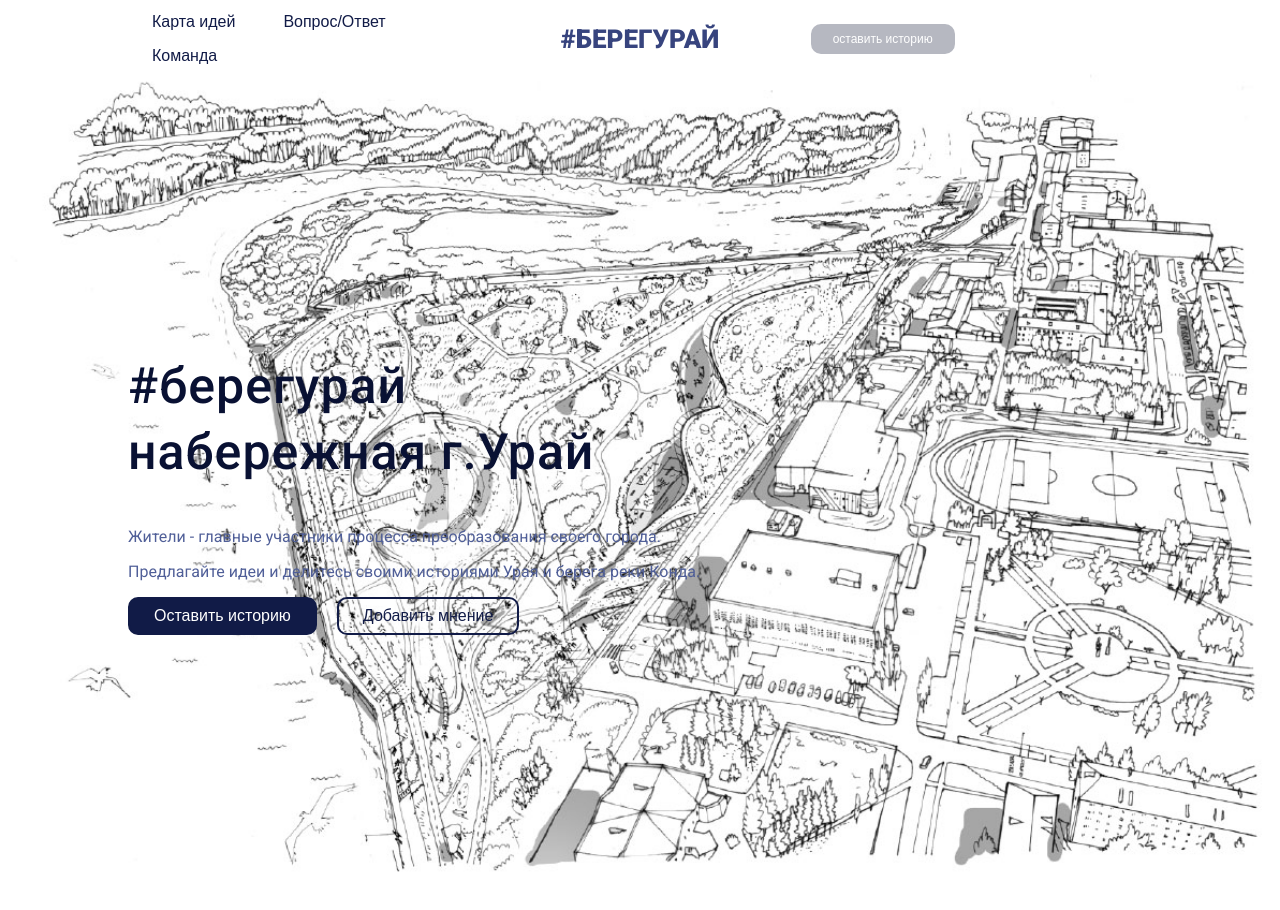
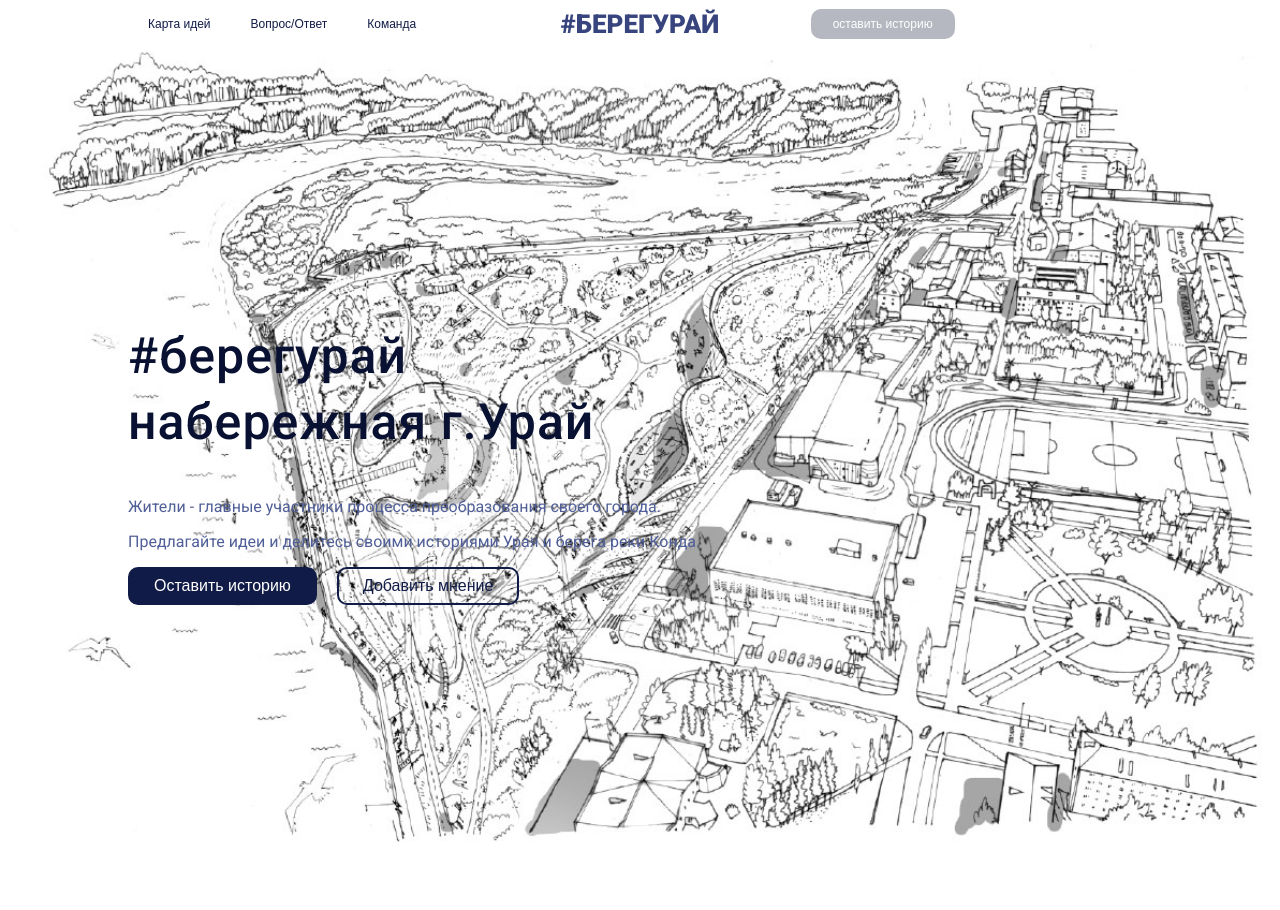
Before and after one commit to designunit/bereguray, a Next.js app: page / in a window 1280 px wide. Shown: the top 910 px of the page. Built offline with nearby package versions, Linux system fonts and the light colour scheme.

Commit message:
Header + button size context

```diff
--- a/src/components/Button/index.tsx
+++ b/src/components/Button/index.tsx
@@ -1,13 +1,15 @@
 import s from './styles.module.css'
 
 import cx from 'classnames'
+import { ControlsSize, ControlsContext } from 'src/context/controls'
+import { useContext } from 'react'
 
 export type ButtonTheme = 'default' | 'primary' | 'link'
 
 export type ButtonProps = {
     style?: React.CSSProperties
     theme?: 'default' | 'primary' | 'link'
-    size?: 'default' | 'small' | 'big'
+    size?: ControlsSize
     disabled?: boolean
 }
 
@@ -23,7 +25,10 @@ const sizeClass = {
     big: s.sizeBig,
 }
 
-export const Button: React.SFC<ButtonProps> = ({ theme = 'default', size = 'default', disabled = false, ...props }) => {
+export const Button: React.SFC<ButtonProps> = ({ theme = 'default', disabled = false, ...props }) => {
+    const config = useContext(ControlsContext)
+    const size = props.size ?? config.size ?? 'default'
+
     return (
         <button
             className={cx(s.button, themeClass[theme], sizeClass[size], {
--- /dev/null
+++ b/src/components/Header/index.tsx
@@ -0,0 +1,29 @@
+import s from './styles.module.css'
+
+import { Logo } from '../Logo'
+import { ControlsContext } from 'src/context/controls'
+
+export type HeaderProps = {
+    menu: React.ReactNode
+    actions: React.ReactNode
+}
+
+export const Header: React.SFC<HeaderProps> = props => (
+    <ControlsContext.Provider value={{
+        size: 'small'
+    }}>
+        <header className={s.header}>
+            <nav style={{ flex: 1 }}>
+                {props.menu}
+            </nav>
+
+            <Logo style={{ flex: 1 }} />
+
+            <div
+                style={{ flex: 1 }}
+            >
+                {props.actions}
+            </div>
+        </header>
+    </ControlsContext.Provider>
+)
--- /dev/null
+++ b/src/components/Header/styles.module.css
@@ -0,0 +1,8 @@
+.header {
+    display: flex;
+    align-items: center;
+    justify-content: space-evenly;
+
+    padding: 0 128px;
+    margin-top: 5px;
+}
--- a/src/components/IndexPage/index.module.css
+++ b/src/components/IndexPage/index.module.css
@@ -4,15 +4,6 @@
 
 .description {
     color: #505f98;
-}
-
-.header {
-    display: flex;
-    align-items: center;
-    justify-content: space-evenly;
-
-    padding: 0 128px;
-    margin-top: 5px;
 }
 
 .hero {
--- a/src/components/IndexPage/index.tsx
+++ b/src/components/IndexPage/index.tsx
@@ -1,33 +1,29 @@
 import styles from './index.module.css'
 import { Button } from '../Button'
-import { Logo } from '../Logo'
 import { Title } from '../Title'
 import { PageSection } from '../PageSection'
+import { Header } from '../Header'
 
 const IndexPage = () => (
     <>
         <div className={styles.layout}>
-            <header className={styles.header}>
-                <nav style={{ flex: 1 }}>
-                    <Button theme={'link'}>Карта идей</Button>
-                    <Button theme={'link'}>Вопрос/Ответ</Button>
-                    <Button theme={'link'}>Команда</Button>
-                </nav>
-
-                <Logo style={{ flex: 1 }} />
-
-                <div
-                    style={{ flex: 1 }}
-                >
+            <Header
+                menu={(
+                    <>
+                        <Button theme={'link'}>Карта идей</Button>
+                        <Button theme={'link'}>Вопрос/Ответ</Button>
+                        <Button theme={'link'}>Команда</Button>
+                    </>
+                )}
+                actions={(
                     <Button
                         theme={'primary'}
-                        size={'small'}
                         disabled={true}
                     >
                         оставить историю
                     </Button>
-                </div>
-            </header>
+                )}
+            />
 
             <main>
                 <PageSection
--- /dev/null
+++ b/src/context/controls.ts
@@ -0,0 +1,11 @@
+import { createContext } from 'react'
+
+export type ControlsSize = 'default' | 'small' | 'big'
+
+export type Controls = {
+    size: ControlsSize
+}
+
+export const ControlsContext = createContext<Controls>({
+    size: 'default',
+})
```
